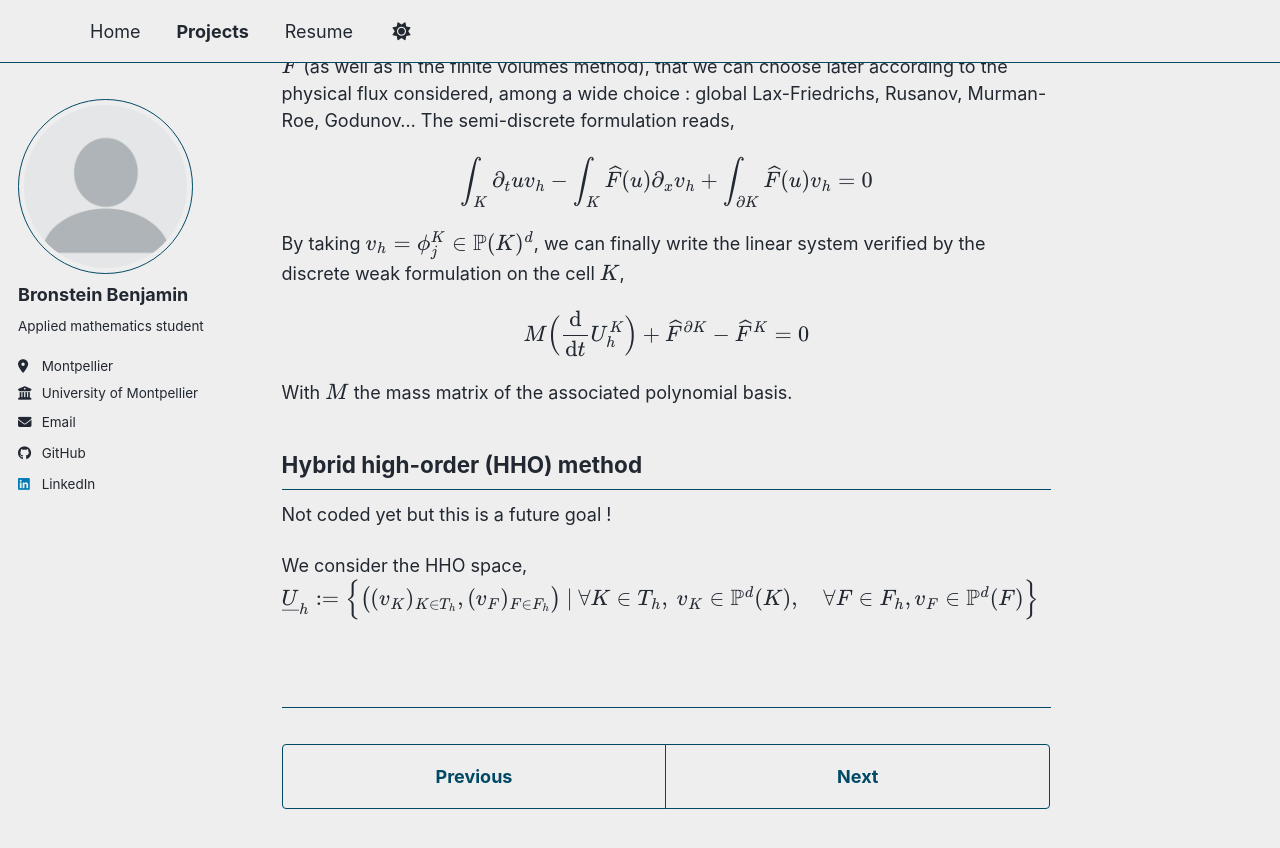
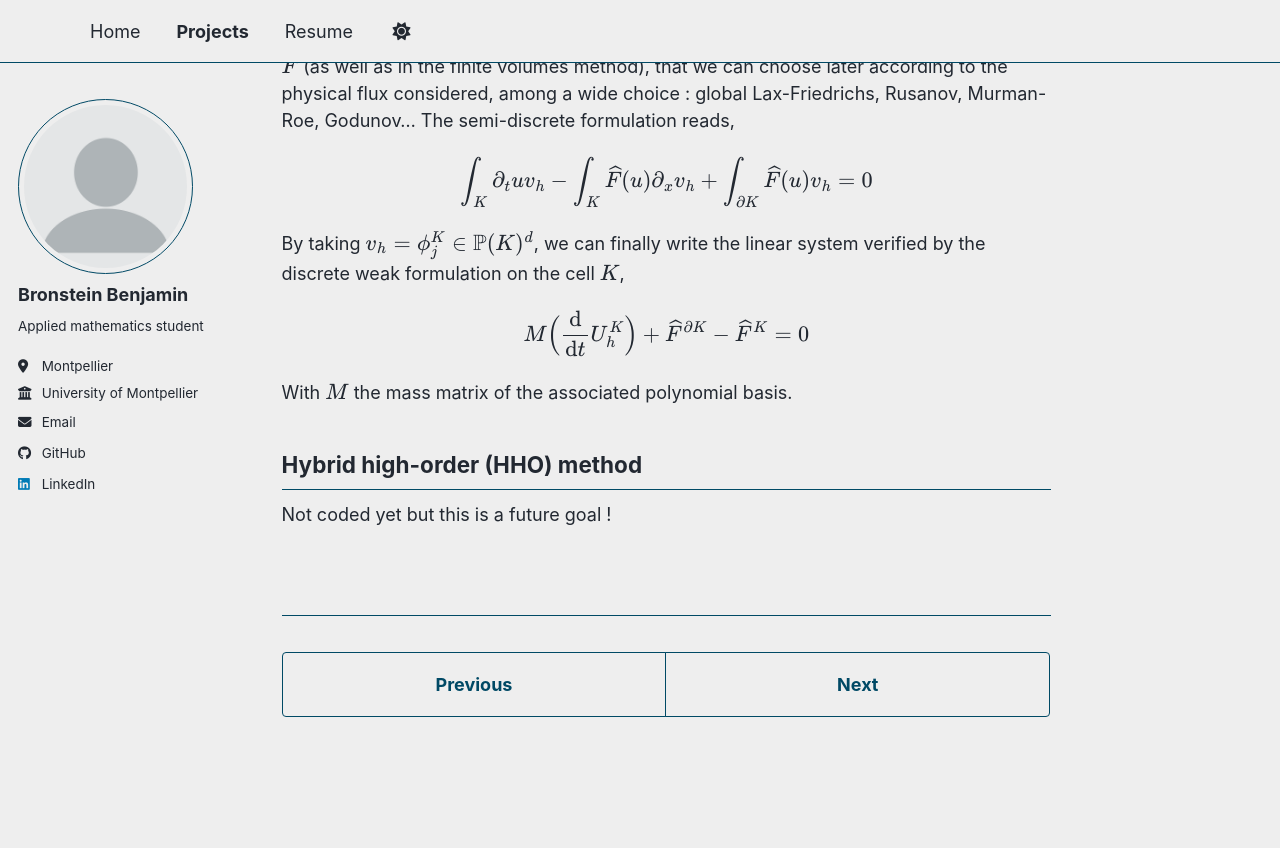
Before and after one commit to HerrBronstein/herrbronstein.github.io, a Jekyll site: the page built from _portfolio/portfolio-4.md, in a window 1280 px wide and 900 px high, scrolled down 3408 px. Shown: the top 848 px of the window. Built offline with Jekyll 4.4.1, drawn with Linux system fonts in a browser that asks for light colours; a style sheet for code colours, icons or effects is not loaded; after the commit the page ends 4216 px from its top, so only the background shows below that.

Commit message:
Update portfolio-4.md

```diff
--- a/_portfolio/portfolio-4.md
+++ b/_portfolio/portfolio-4.md
@@ -99,6 +99,3 @@ With $M$ the mass matrix of the associated polynomial basis.
 
 ## Hybrid high-order (HHO) method
 Not coded yet but this is a future goal !
-
-We consider the HHO space,
-$$\underline{U}_h := \Big\{ \big( (v_K)_{K \in T_h}, (v_F)_{F \in F_h} \big) \ | \ \forall K \in T_h, \ v_K \in \mathbb{P}^d(K), \quad \forall F \in F_h, v_F \in \mathbb{P}^d(F)  \Big\} $$
```
